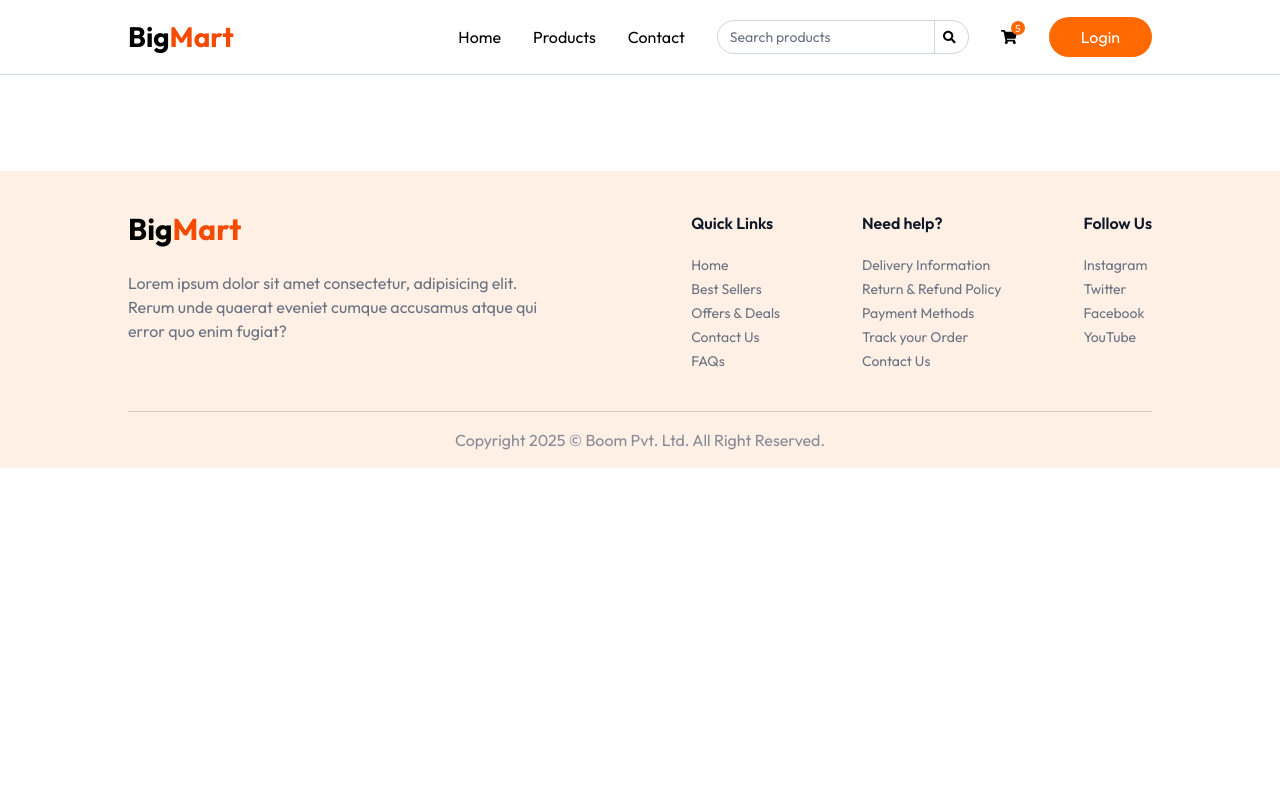
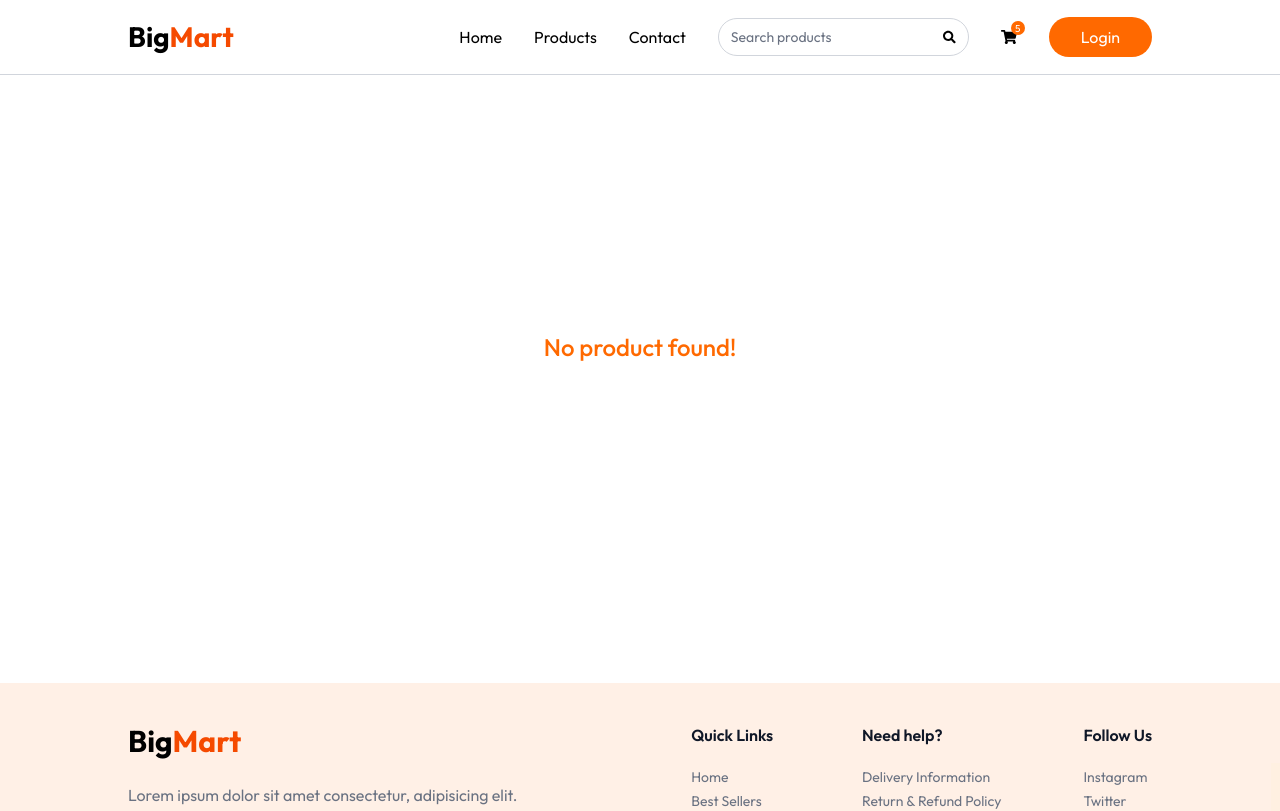
Before and after one commit to mukeshchau407/Grocery-Market, a React (Vite) app in the folder Frontend/: page /products/1 in a window 1280 px wide. Shown: the top 811 px of the page. Built offline with nearby package versions, Linux system fonts and the light colour scheme.

Commit message:
initial commit

```diff
--- a/Frontend/src/App.jsx
+++ b/Frontend/src/App.jsx
@@ -7,6 +7,7 @@ import Footer from "./components/Footer.jsx";
 import { useAppContext } from "./context/AppContext.jsx";
 import Login from "./components/Login.jsx";
 import AllProducts from "./pages/AllProducts.jsx";
+import ProductCategory from "./pages/ProductCategory.jsx";
 const App = () => {
   const isSellerPath = useLocation().pathname.includes("seller");
   const { showUserLogin } = useAppContext();
@@ -21,6 +22,7 @@ const App = () => {
         <Routes>
           <Route path="/" element={<Home />} />
           <Route path="/products" element={<AllProducts />} />
+          <Route path="/products/:category" element={<ProductCategory />} />
         </Routes>
       </div>
       {!isSellerPath && <Footer />}
--- a/Frontend/src/components/Navbar.jsx
+++ b/Frontend/src/components/Navbar.jsx
@@ -1,4 +1,4 @@
-import { useState } from "react";
+import { useEffect, useState } from "react";
 import { NavLink, Navigate } from "react-router-dom";
 import { useAppContext } from "../context/AppContext";
 import {
@@ -10,11 +10,25 @@ import {
 } from "react-icons/fa";
 const Navbar = () => {
   const [open, setOpen] = useState(false);
-  const { user, setUser, setShowUserLogin, navigate } = useAppContext();
+  const {
+    user,
+    setUser,
+    setShowUserLogin,
+    navigate,
+    setSearchQuery,
+    searchQuery,
+  } = useAppContext();
   const logout = async () => {
     setUser(null);
     Navigate("/");
   };
+
+  useEffect(() => {
+    if (searchQuery.length > 0) {
+      navigate("/products");
+    }
+  }, [searchQuery]);
+
   return (
     <nav className="flex items-center justify-between px-6 md:px-16 lg:px-24 xl:px-32 py-4 border-b border-gray-300 bg-white sticky top-0 z-50 transition-all">
       <NavLink to="/" onClick={() => setOpen(false)}>
@@ -48,7 +62,8 @@ const Navbar = () => {
 
         <div className="hidden lg:flex items-center text-sm gap-2 border border-gray-300 px-3 rounded-full">
           <input
-            className="py-1.5 w-full bg-transparent outline-none placeholder-gray-500 border-r-1 border-gray-300"
+            onChange={(e) => setSearchQuery(e.target.value)}
+            className="py-2 w-full bg-transparent outline-none placeholder-gray-500"
             type="text"
             placeholder="Search products"
           />
--- a/Frontend/src/pages/AllProducts.jsx
+++ b/Frontend/src/pages/AllProducts.jsx
@@ -22,8 +22,10 @@ const AllProducts = () => {
     <div className="mt-8 flex flex-col">
       <div className="flex justify-center">
         <div className="flex flex-col items-center w-max">
-          <p>All Products</p>
+          <p className="text-2xl font-medium uppercase">All Products</p>
           <div className="w-18 h-0.5 bg-orange-500 rounded-full"></div>
+          <div className="w-14 h-0.5 bg-orange-500 rounded-full mt-0.5"></div>
+          <div className="w-10 h-0.5 bg-orange-500 rounded-full mt-0.5"></div>
         </div>
       </div>
 
--- /dev/null
+++ b/Frontend/src/pages/ProductCategory.jsx
@@ -0,0 +1,48 @@
+import React from "react";
+import { useAppContext } from "../context/AppContext";
+import { useParams } from "react-router-dom";
+import { categories } from "../assets/assets";
+import ProductCard from "../components/ProductCard";
+
+const ProductCategory = () => {
+  const { products } = useAppContext();
+  const { category } = useParams();
+
+  const searchCategory = categories.find(
+    (item) => item.path.toLowerCase() === category
+  );
+
+  const filteredProducts = products.filter(
+    (product) => product.category.toLowerCase() === category
+  );
+
+  return (
+    <div className="mt-8">
+      {searchCategory && (
+        <div className="flex flex-col items-start w-max">
+          <p className="text-2xl font-medium">
+            {searchCategory.text.toUpperCase()}
+          </p>
+          <div className="w-18 h-0.5 bg-orange-500 rounded-full"></div>
+          <div className="w-14 h-0.5 bg-orange-500 rounded-full mt-0.5"></div>
+          <div className="w-10 h-0.5 bg-orange-500 rounded-full mt-0.5"></div>
+        </div>
+      )}
+      {filteredProducts.length > 0 ? (
+        <div className="grid grid-cols-2 sm:grid-cols-3 md:grid-cols-4 lg:grid-cols-5 gap-3 md:gap-6 mt-6">
+          {filteredProducts.map((product) => (
+            <ProductCard key={product._id} product={product} />
+          ))}
+        </div>
+      ) : (
+        <div className="flex items-center justify-center h-[60vh]">
+          <p className="text-2xl font-medium text-orange-500">
+            No product found!
+          </p>
+        </div>
+      )}
+    </div>
+  );
+};
+
+export default ProductCategory;
```
